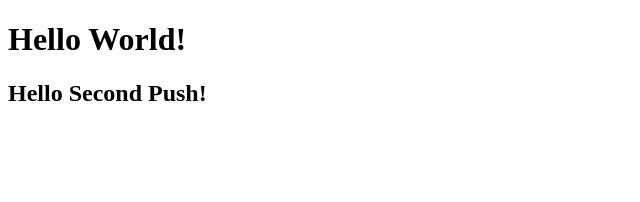
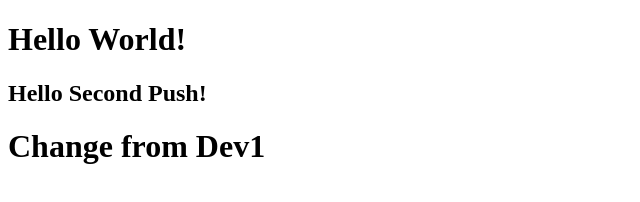
Before and after one commit to teachermoh/gittest, a plain HTML site: page index.html in a window 1280 px wide. Shown: the whole page, without its empty margins (0-640 px from the left). Drawn offline with Linux system fonts and the light colour scheme.

Commit message:
chage content in dev1

```diff
--- a/index.html
+++ b/index.html
@@ -8,5 +8,6 @@
 <body>
     <h1>Hello World!</h1>
     <h2>Hello Second Push!</h2>
+    <h1>Change from Dev1</h1>
 </body>
 </html>
```
